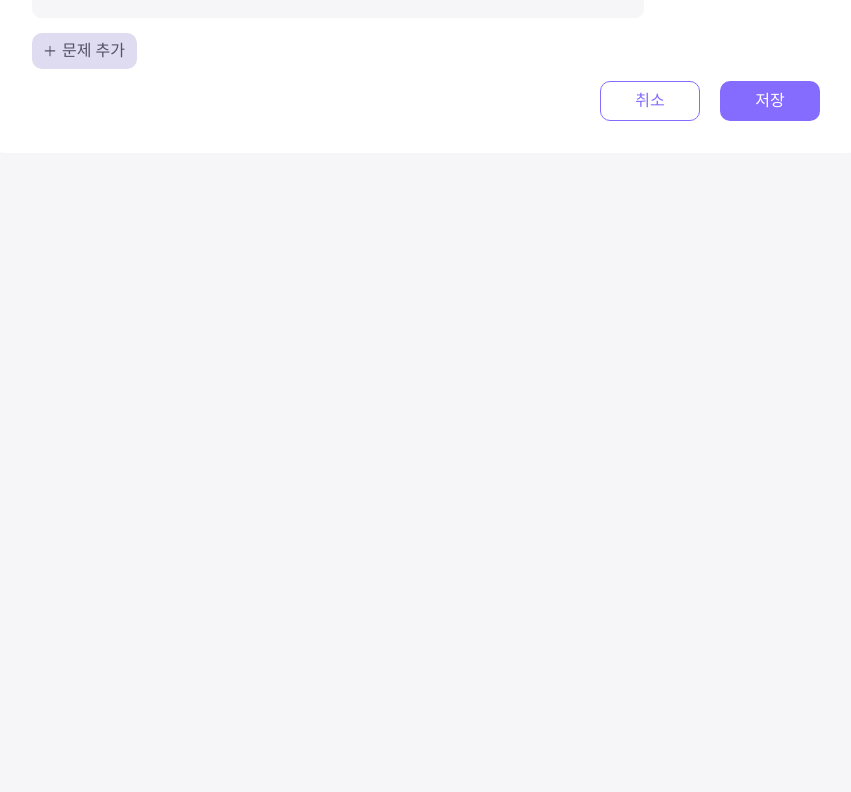
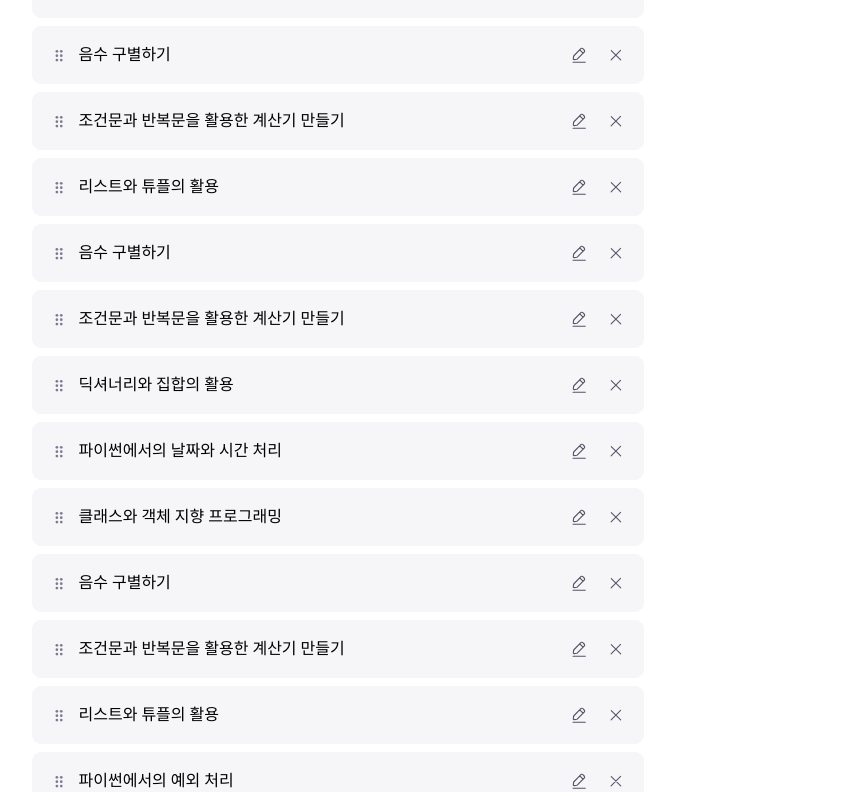
Before and after one commit to 2025-snowCode/snowCode-Client, a React (Vite) app: page /admin/assignments in a window 1280 px wide. Shown: the part 1508-2300 px from the top of the page, without its empty margins (214-1065 px from the left). Before the commit the page ends 1661 px from the top, so only its background shows below. Built offline with nearby package versions, Linux system fonts and the light colour scheme; a web font is replaced by a local one.

Commit message:
#9 add: mockup data 확장

```diff
--- a/src/components/admin/assignments/dummy/response.ts
+++ b/src/components/admin/assignments/dummy/response.ts
@@ -72,6 +72,48 @@ export const coursesResponse: CoursesResponse = {
           {id: 17, title: 'PyTorch 기초 과제'},
         ],
       },
+      {
+        id: 6,
+        title: '소프트웨어의 이해',
+        year: 2025,
+        semester: 'WINTER',
+        section: '005',
+        count: 3,
+        assignments: [
+          {id: 18, title: '음수 구별하기'},
+          {id: 19, title: '조건문과 반복문을 활용한 계산기 만들기'},
+          {id: 20, title: '리스트와 튜플의 활용'},
+        ],
+      },
+      {
+        id: 7,
+        title: '소프트웨어의 이해',
+        year: 2025,
+        semester: 'FIRST',
+        section: '005',
+        count: 5,
+        assignments: [
+          {id: 21, title: '음수 구별하기'},
+          {id: 22, title: '조건문과 반복문을 활용한 계산기 만들기'},
+          {id: 23, title: '딕셔너리와 집합의 활용'},
+          {id: 24, title: '파이썬에서의 날짜와 시간 처리'},
+          {id: 25, title: '클래스와 객체 지향 프로그래밍'},
+        ],
+      },
+      {
+        id: 8,
+        title: '소프트웨어의 이해',
+        year: 2025,
+        semester: 'SECOND',
+        section: '001',
+        count: 4,
+        assignments: [
+          {id: 26, title: '음수 구별하기'},
+          {id: 27, title: '조건문과 반복문을 활용한 계산기 만들기'},
+          {id: 28, title: '리스트와 튜플의 활용'},
+          {id: 29, title: '파이썬에서의 예외 처리'},
+        ],
+      },
     ],
   },
 };
```
